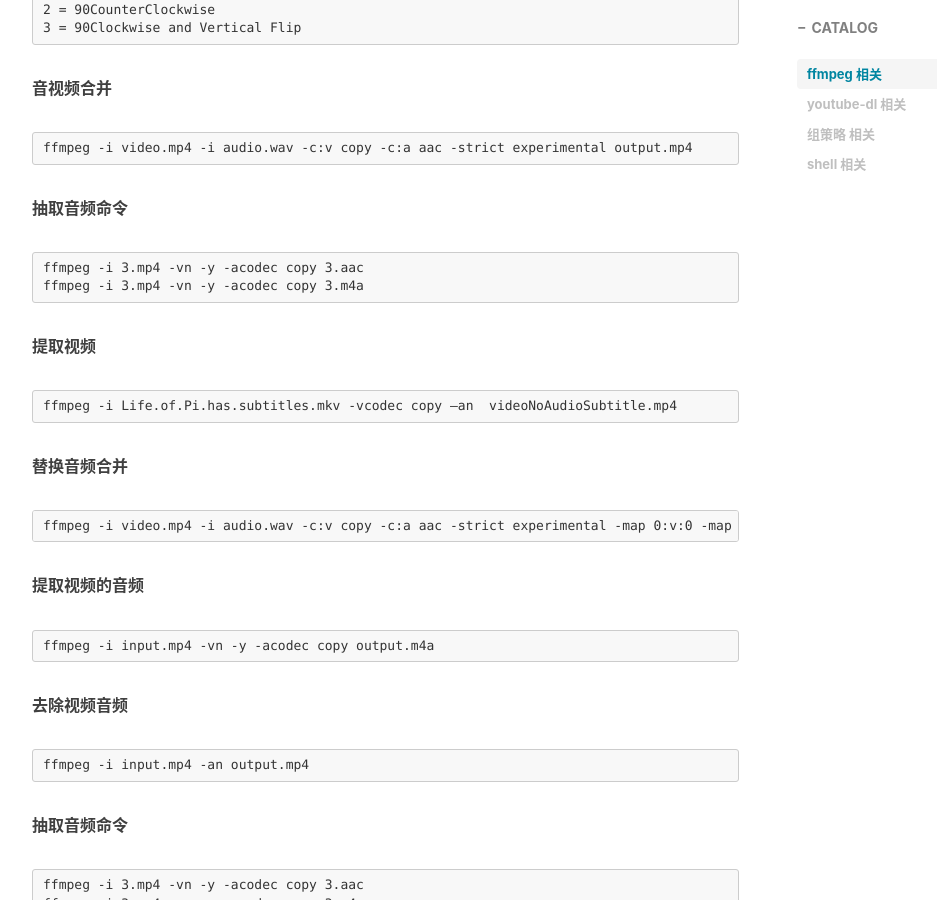
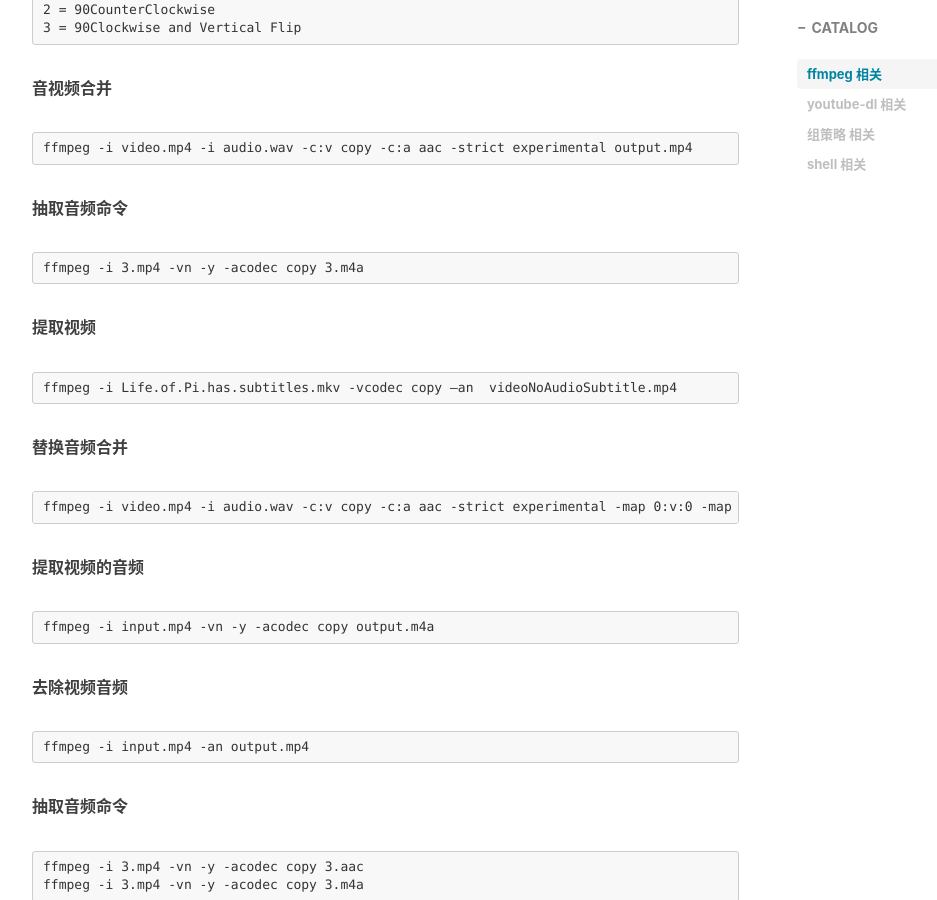
Before and after one commit to zhangyiming748/index, a Jekyll site: the page built from _posts/2019-10-11-cmd.md, in a window 1280 px wide and 900 px high, scrolled down 1060 px. Shown: the whole window, without its empty margins (233-1170 px from the left). Built offline with Jekyll 4.4.1, drawn with Linux system fonts in a browser that asks for light colours; nearby versions of some CDN libraries; comment, search, counter and statistics services are not loaded.

Commit message:
选择最优音频格式

````diff
--- a/_posts/2019-10-11-cmd.md
+++ b/_posts/2019-10-11-cmd.md
@@ -48,7 +48,6 @@ ffmpeg -i video.mp4 -i audio.wav -c:v copy -c:a aac -strict experimental output.
 **抽取音频命令**
 
 ```
-ffmpeg -i 3.mp4 -vn -y -acodec copy 3.aac
 ffmpeg -i 3.mp4 -vn -y -acodec copy 3.m4a
 ```
 
````
